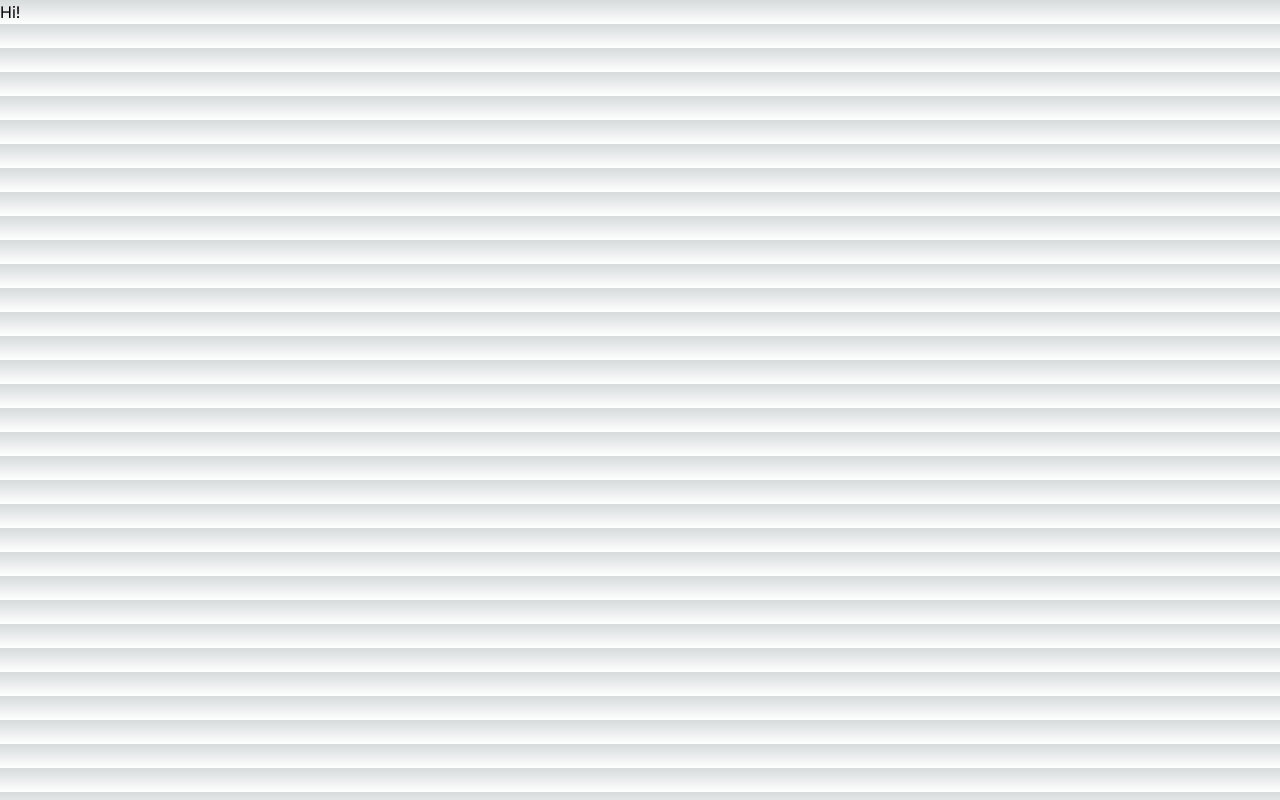
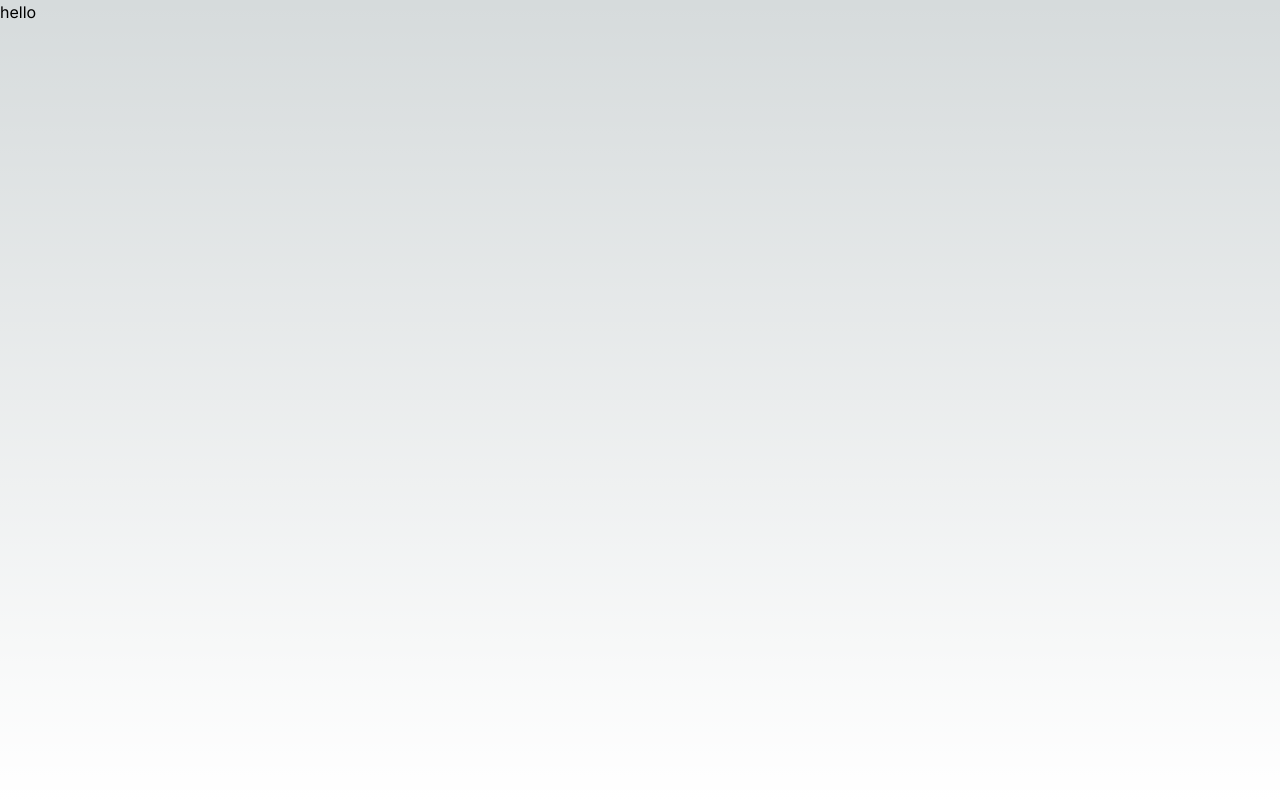
Before and after one commit to d-lew/dlew.is, a Next.js app: page / in a window 1280 px wide. Built offline with nearby package versions, Linux system fonts and the light colour scheme.

Commit message:
ci: set `NODE_ENV` to `production`

```diff
--- a/next.config.mjs
+++ b/next.config.mjs
@@ -12,7 +12,7 @@ const nextConfig = {
    *
    * @see https://nextjs.org/docs/app/api-reference/next-config-js/basePath
    */
-  basePath: "/dlew.is",
+  basePath: process.env.NODE_ENV == "development" ? "" : "/dlew.is",
 
   /**
    * Disable server-based image optimization. Next.js does not support
--- a/src/app/page.tsx
+++ b/src/app/page.tsx
@@ -1,3 +1,3 @@
 export default function Home() {
-  return <main>Hi!</main>;
+  return <main className="min-h-dvh">hello</main>;
 }
```
